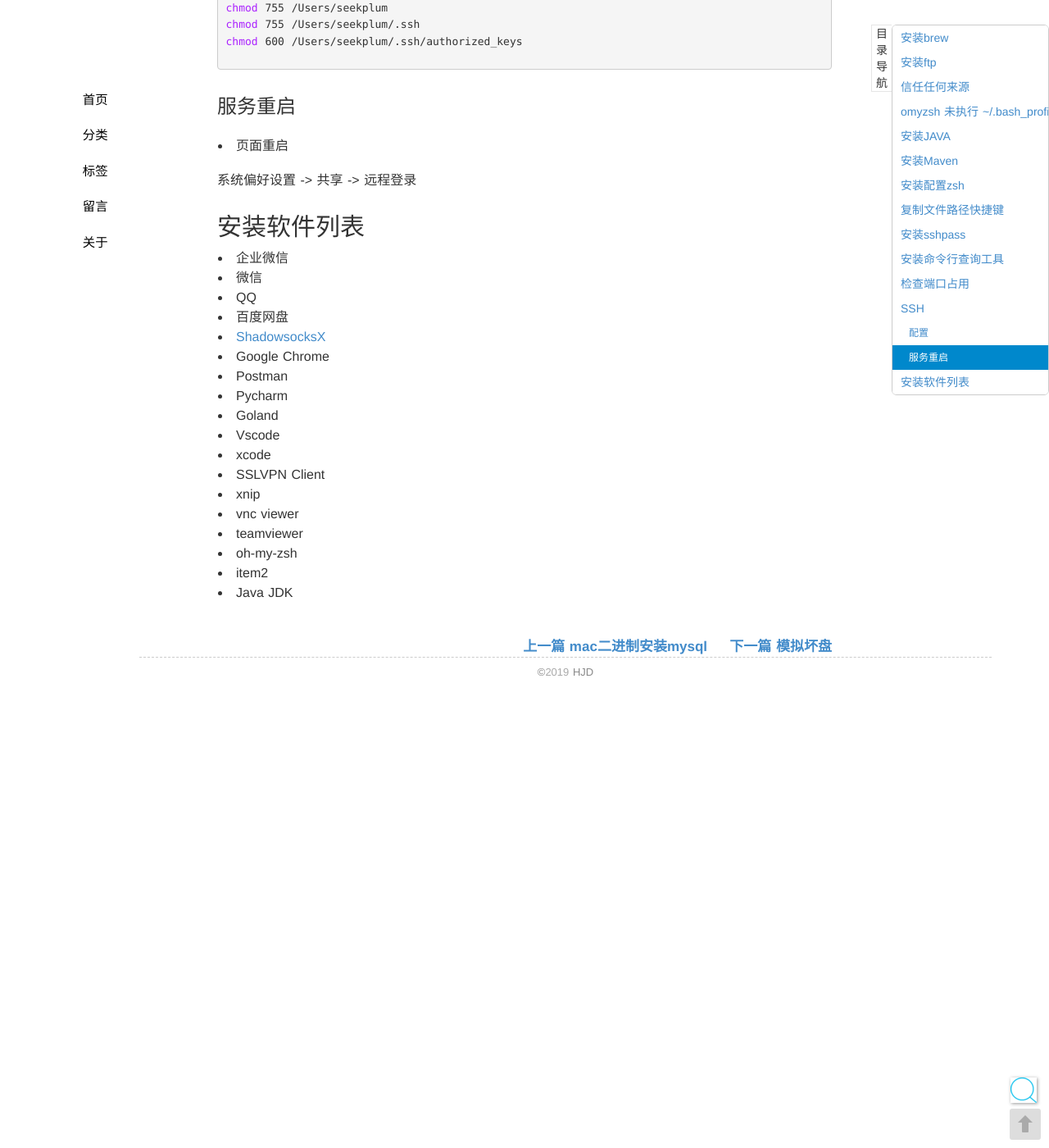
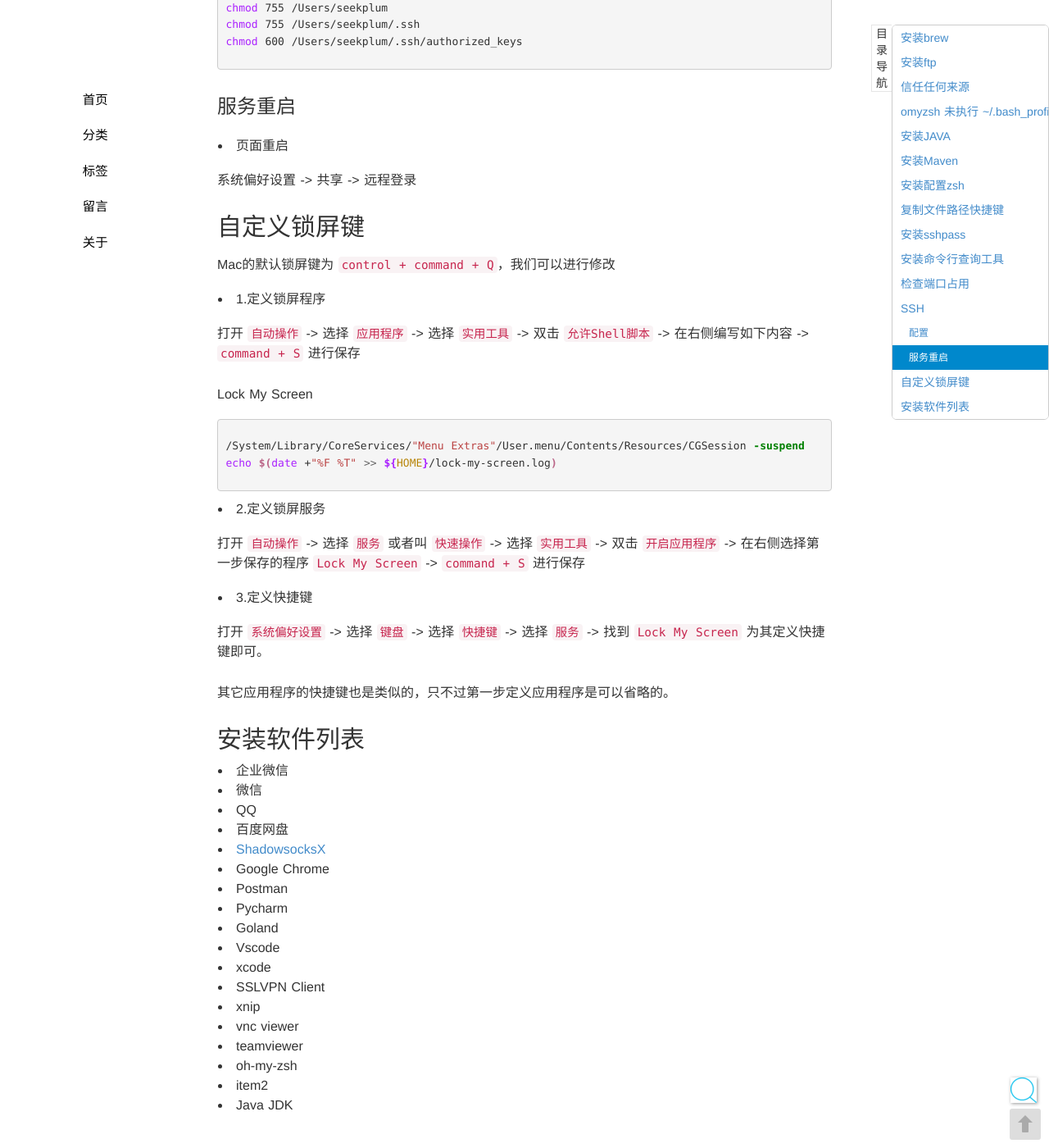
Before and after one commit to seekplum/seekplum.github.io, a Jekyll site: the page built from _posts/2018-04-27-mac-operation.md, in a window 1280 px wide and 1400 px high, scrolled down 4141 px. Shown: the whole window at 82% size. Built offline with Jekyll 4.4.1, drawn with Linux system fonts in a browser that asks for light colours; comment, search, counter and statistics services are not loaded.

Commit message:
ADD: mac 自定义锁屏快捷键

````diff
--- a/_posts/2018-04-27-mac-operation.md
+++ b/_posts/2018-04-27-mac-operation.md
@@ -189,6 +189,31 @@ chmod 600 /Users/seekplum/.ssh/authorized_keys
 
 系统偏好设置 -> 共享 -> 远程登录
 
+## 自定义锁屏键
+
+Mac的默认锁屏键为 `control + command + Q`，我们可以进行修改
+
+* 1.定义锁屏程序
+
+打开 `自动操作` -> 选择 `应用程序` -> 选择 `实用工具` -> 双击 `允许Shell脚本` -> 在右侧编写如下内容 -> `command + S` 进行保存
+
+Lock My Screen
+
+```bash
+/System/Library/CoreServices/"Menu Extras"/User.menu/Contents/Resources/CGSession -suspend
+echo $(date +"%F %T" >> ${HOME}/lock-my-screen.log)
+```
+
+* 2.定义锁屏服务
+
+打开 `自动操作` -> 选择 `服务` 或者叫 `快速操作` -> 选择 `实用工具` -> 双击 `开启应用程序` -> 在右侧选择第一步保存的程序 `Lock My Screen` -> `command + S` 进行保存
+
+* 3.定义快捷键
+
+打开 `系统偏好设置` -> 选择 `键盘` -> 选择 `快捷键` -> 选择 `服务` -> 找到 `Lock My Screen` 为其定义快捷键即可。
+
+其它应用程序的快捷键也是类似的，只不过第一步定义应用程序是可以省略的。
+
 ## 安装软件列表
 
 * 企业微信
````
